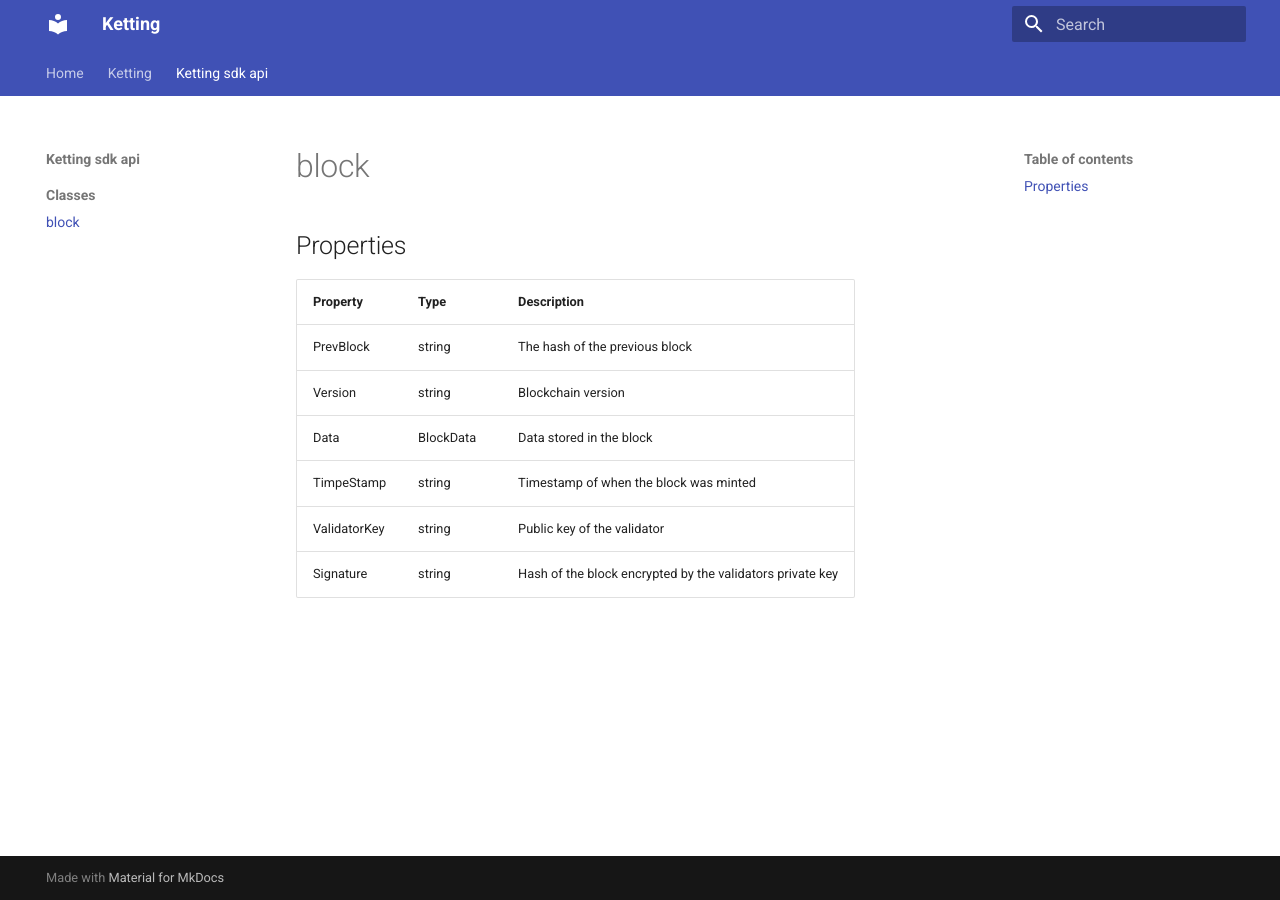
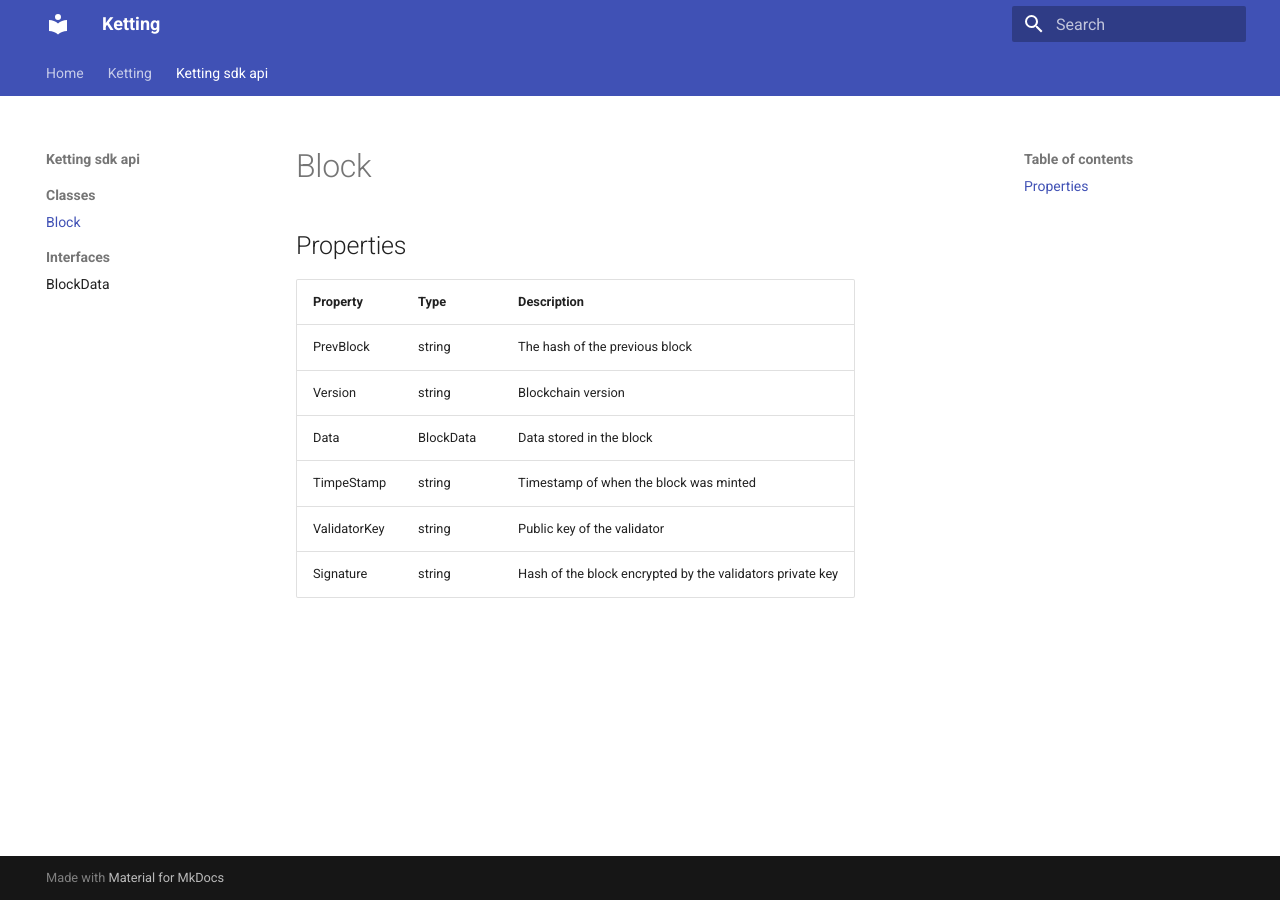
Before and after one commit to kwatman/Ketting, an MkDocs documentation site: the page built from docs/docs/Ketting-sdk-api/Classes/Block.md, in a window 1280 px wide. Built offline with MkDocs 1.6.1 and Material for MkDocs 9.7.7, drawn with Linux system fonts in a browser that asks for light colours.

Commit message:
added BlockData to docks

```diff
--- a/docs/docs/Ketting-sdk-api/Classes/Block.md
+++ b/docs/docs/Ketting-sdk-api/Classes/Block.md
@@ -1,4 +1,4 @@
-# block
+# Block
 
 ## Properties
 
--- a/docs/mkdocs.yml
+++ b/docs/mkdocs.yml
@@ -7,6 +7,8 @@ theme:
     - navigation.sections
 
 markdown_extensions:
+  - pymdownx.highlight
+  - pymdownx.inlinehilite
   - pymdownx.highlight:
       anchor_linenums: true
   - pymdownx.inlinehilite
```
Also changed, not shown: docs/docs/Ketting-sdk-api/Interfaces/BlockData.md (added, +7 -0 lines).
